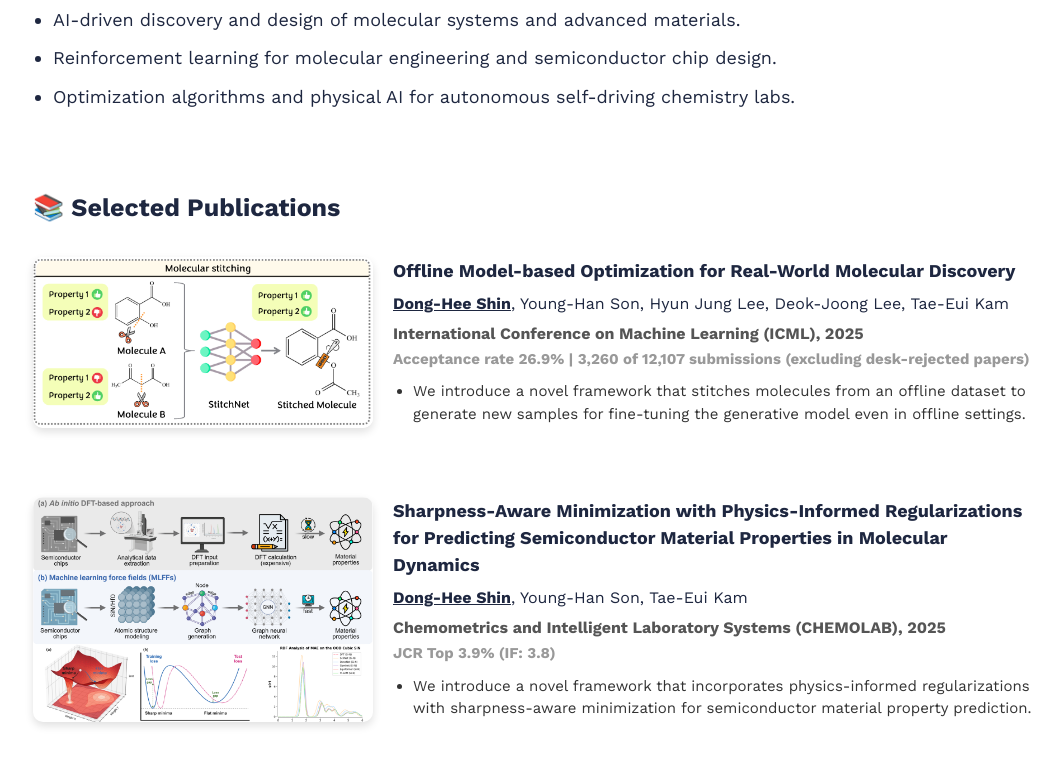
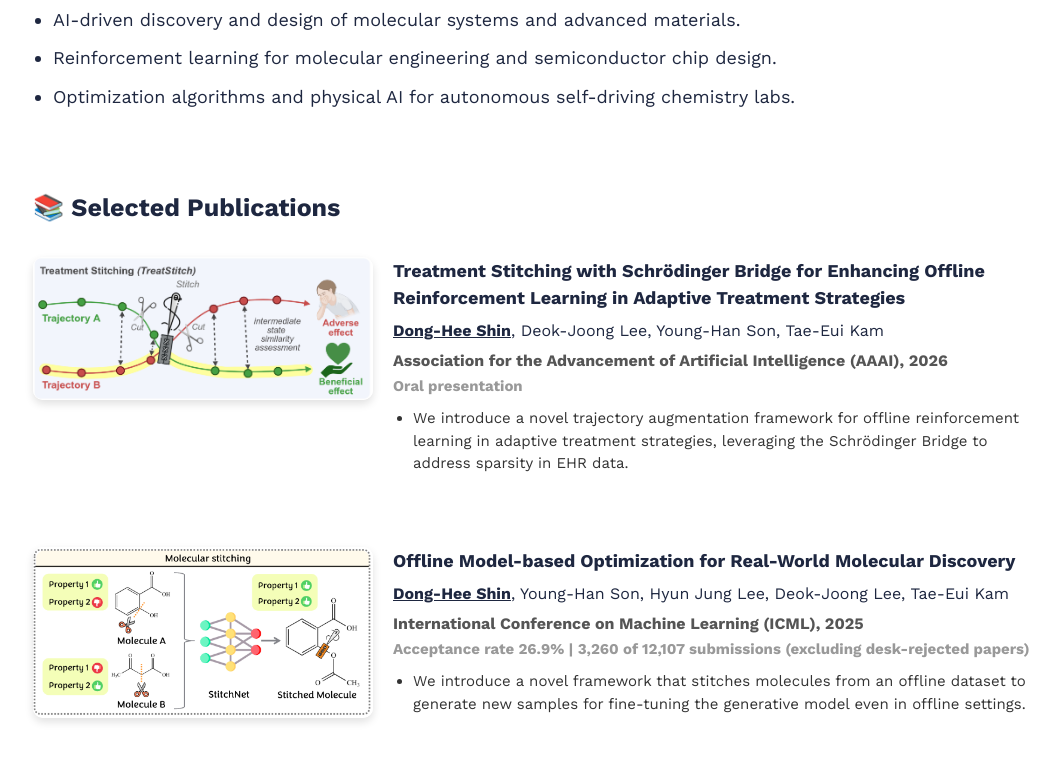
Before and after one commit to donghee-shin-page/donghee-shin-page.github.io, a Jekyll site: the page built from index.html, in a window 1280 px wide and 900 px high, scrolled down 991 px, cut to the strip 0-768 px from the top of the window. Shown: the whole strip, without its empty margins (87-1149 px from the left). Built offline with Jekyll 4.4.1, drawn with Linux system fonts in a browser that asks for light colours; nearby versions of some CDN libraries; the list of posts is cut into pages by our own code.

Commit message:
Update selected_publications.yml

```diff
--- a/_data/selected_publications.yml
+++ b/_data/selected_publications.yml
@@ -1,4 +1,12 @@
 publications:
+  - title: "Treatment Stitching with Schrödinger Bridge for Enhancing Offline Reinforcement Learning in Adaptive Treatment Strategies"
+    link: ""
+    image: "/images/TreatStitch.png"
+    authors: "Dong-Hee Shin, Deok-Joong Lee, Young-Han Son, Tae-Eui Kam"
+    venue: "Association for the Advancement of Artificial Intelligence (AAAI), 2026"
+    note: "Oral presentation"
+    description_points: "We introduce a novel trajectory augmentation framework for offline reinforcement learning in adaptive treatment strategies, leveraging the Schrödinger Bridge to address sparsity in EHR data."
+
   - title: "Offline Model-based Optimization for Real-World Molecular Discovery"
     link: "https://openreview.net/pdf?id=erbRHt0XgI"
     image: "/images/molstitch.png"
```
